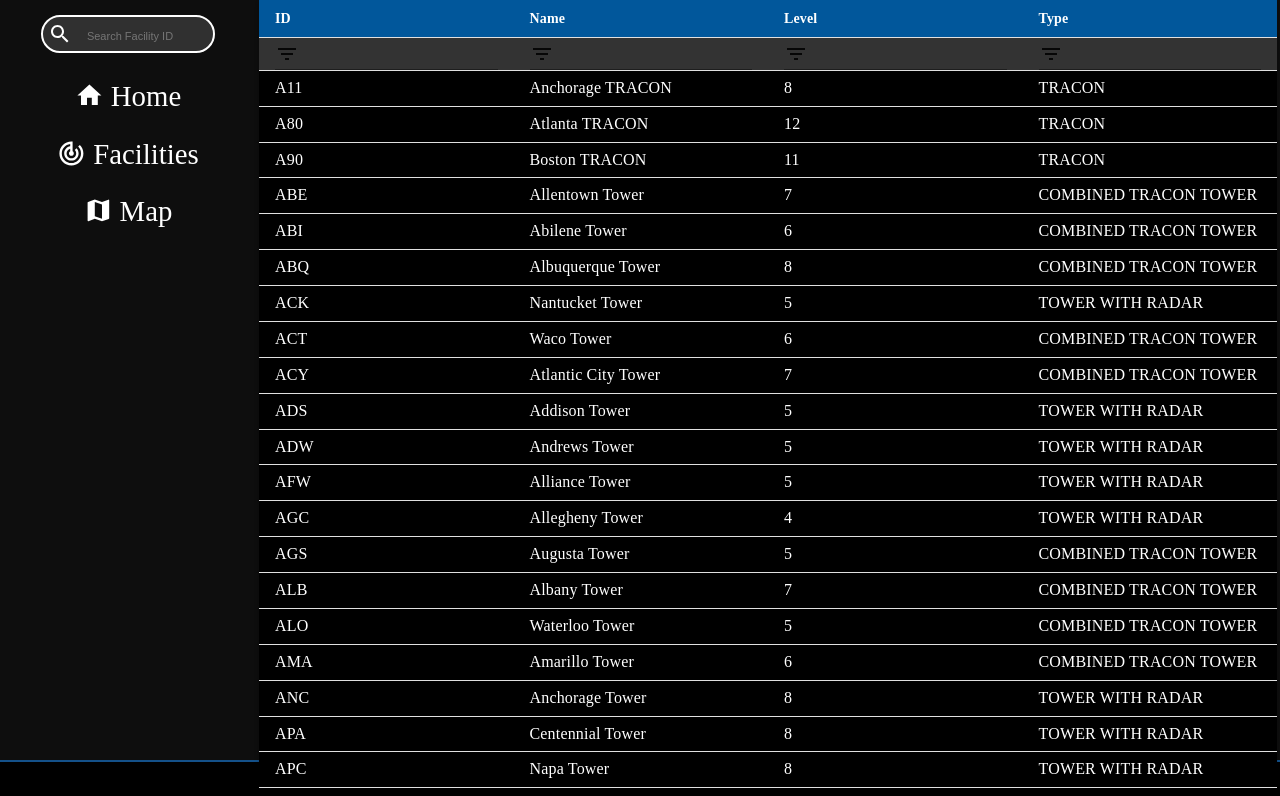
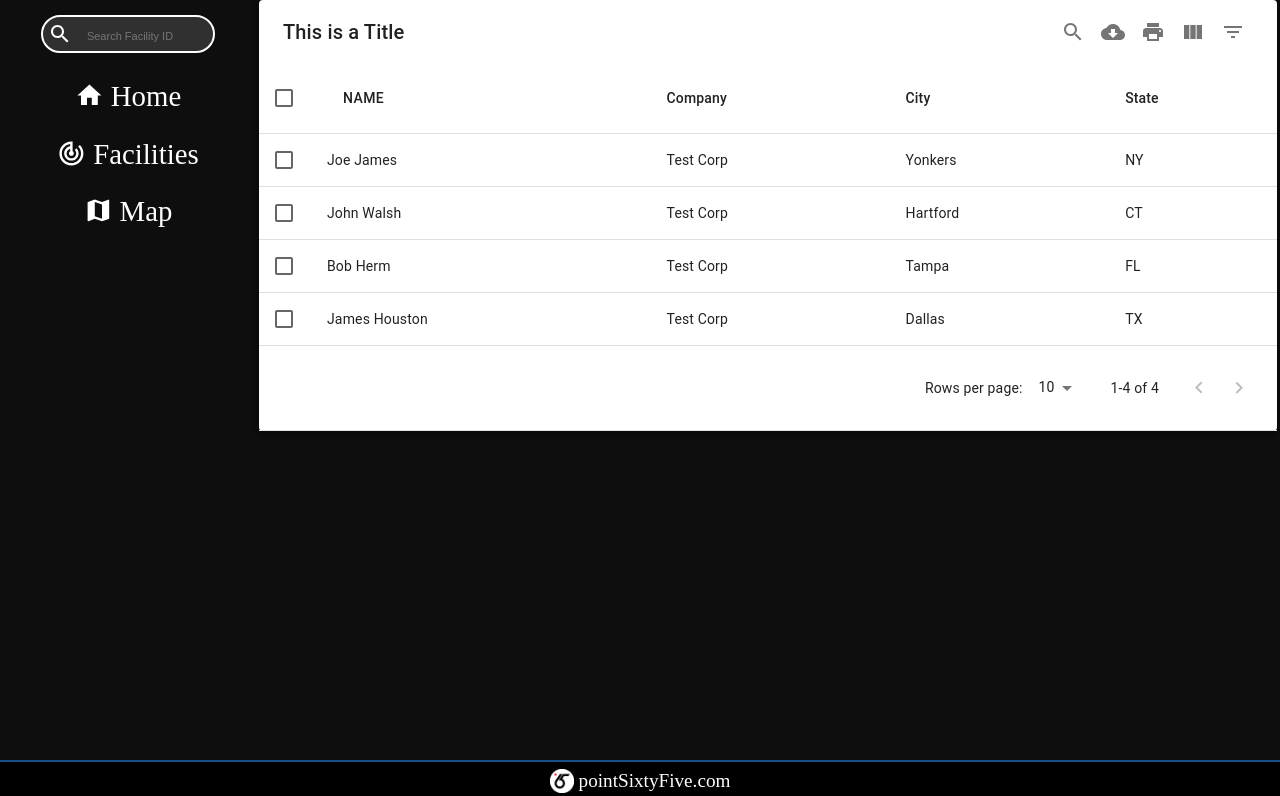
Before and after one commit to mj0730/next-fac-info, a Next.js app: page /facilities in a window 1280 px wide. Shown: the top 796 px of the page. Built offline with nearby package versions, Linux system fonts and the light colour scheme.

Commit message:
mui table initialized with dummy data

```diff
--- /dev/null
+++ b/components/MTable.jsx
@@ -0,0 +1,66 @@
+import MUIDataTable from 'mui-datatables';
+import {FacIdContext} from '../components/FacIdContext';
+import {FACILITIES} from '../scripts/facility_info';
+
+
+
+const MTable = () => {
+  const facilityData = Object.values(FACILITIES);
+
+  const columns = [
+    {
+     name: "name",
+     label: "Name",
+     options: {
+      filter: true,
+      sort: true,
+     }
+    },
+    {
+     name: "company",
+     label: "Company",
+     options: {
+      filter: true,
+      sort: false,
+     }
+    },
+    {
+     name: "city",
+     label: "City",
+     options: {
+      filter: true,
+      sort: false,
+     }
+    },
+    {
+     name: "state",
+     label: "State",
+     options: {
+      filter: true,
+      sort: false,
+     }
+    },
+   ];
+
+   const data = [
+    { name: "Joe James", company: "Test Corp", city: "Yonkers", state: "NY" },
+    { name: "John Walsh", company: "Test Corp", city: "Hartford", state: "CT" },
+    { name: "Bob Herm", company: "Test Corp", city: "Tampa", state: "FL" },
+    { name: "James Houston", company: "Test Corp", city: "Dallas", state: "TX" },
+   ];
+
+   const options = {
+     filterType: 'checkbox',
+   };
+
+  return (
+    <MUIDataTable
+      title={'This is a Title'}
+      data={data}
+      columns={columns}
+      options={options}
+    />
+  )
+}
+
+export default MTable;
--- a/package.json
+++ b/package.json
@@ -24,6 +24,7 @@
     "@material-ui/icons": "^4.9.1",
     "material-table": "^1.60.0",
     "mongodb": "^3.5.8",
+    "mui-datatables": "^2.15.0",
     "next": "^9.4.4",
     "next-connect": "^0.6.6",
     "react": "^16.13.1",
--- a/pages/facilities.js
+++ b/pages/facilities.js
@@ -4,6 +4,9 @@ import { useState, useEffect, useContext, forwardRef} from 'react';
 import {FacIdContext} from '../components/FacIdContext';
 import {FACILITIES} from '../scripts/facility_info';
 import MaterialTable from 'material-table';
+import MTable from '../components/MTable';
+import MUIDataTable from 'mui-datatables';
+
 
 /* Icon Imports */
 //import AddBox from '@material-ui/icons/AddBox';
@@ -68,14 +71,16 @@ const Facilites = () => {
         <title>pointSixtyFive - Facility Information</title>
       </Head>
 
-      <MaterialTable
+      {/*<MaterialTable
         title='Facility'
         columns={columnHeaders}
         data={facilityData}
         icons={tableIcons}
         options={options}
         onRowClick={handleRowClick}
-      />
+      />*/}
+
+      <MTable />
     </div>
 )}
 
```
Also changed, not shown: 1 other file (tests, documents, lock files or other folders).
